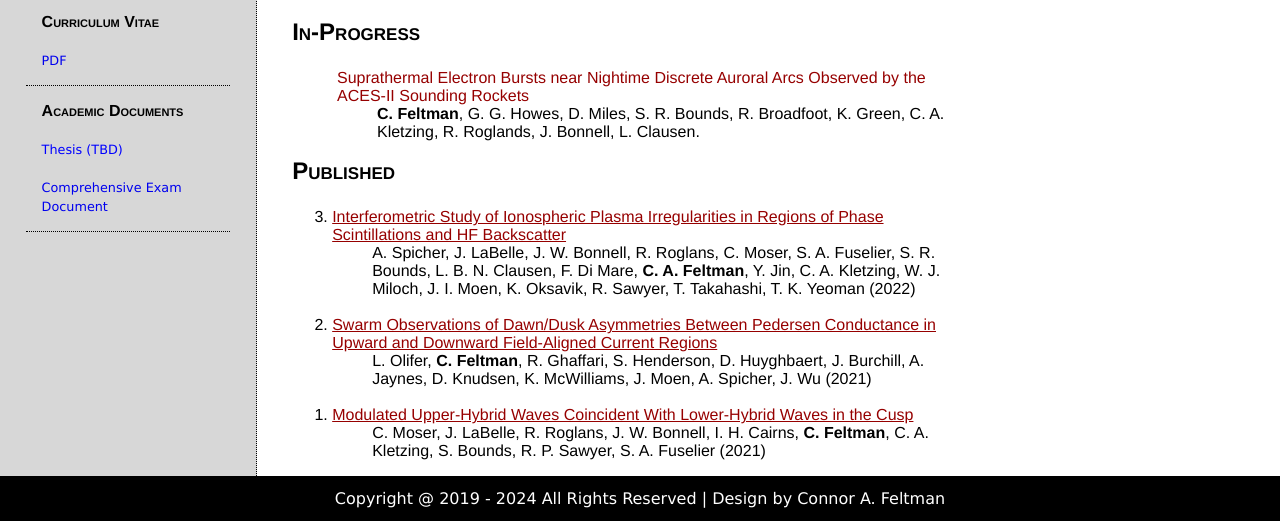
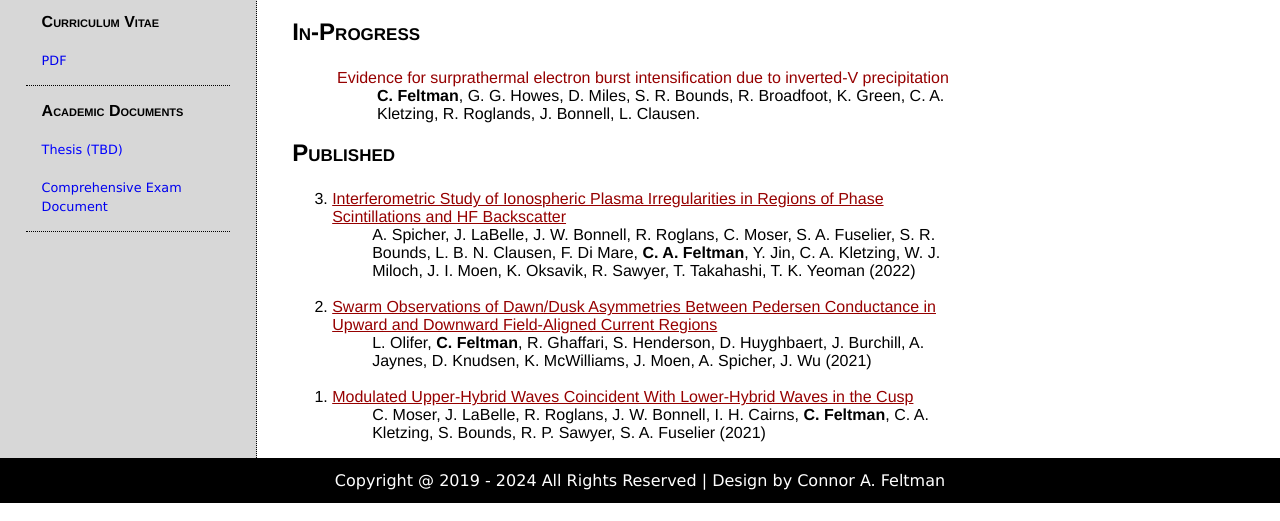
Before and after one commit to Rundus/HTML, a plain HTML site: page pages/publications/index.html in a window 1280 px wide. Shown: the part 427-948 px from the top of the page. Drawn offline with nearby package versions, Linux system fonts and the light colour scheme; some packages are replaced by stand-ins of ours.

Commit message:
github website update 25

```diff
--- a/pages/publications/index.html
+++ b/pages/publications/index.html
@@ -48,7 +48,7 @@
 
                 <h2>In-Progress</h2>
                 <ol>
-                    <ul style="color:rgb(150,0,0);"> Suprathermal Electron Bursts near Nightime Discrete Auroral Arcs Observed by the ACES-II Sounding Rockets
+                    <ul style="color:rgb(150,0,0);"> Evidence for surprathermal electron burst intensification due to inverted-V precipitation
                     <ul style="color:rgb(0,0,0);"><b>C. Feltman</b>, G. G. Howes, D. Miles,  S. R. Bounds, R. Broadfoot, K. Green, C. A. Kletzing, R. Roglands, J. Bonnell, L. Clausen. </ul>
                     </ul>
                 </ol>
```
